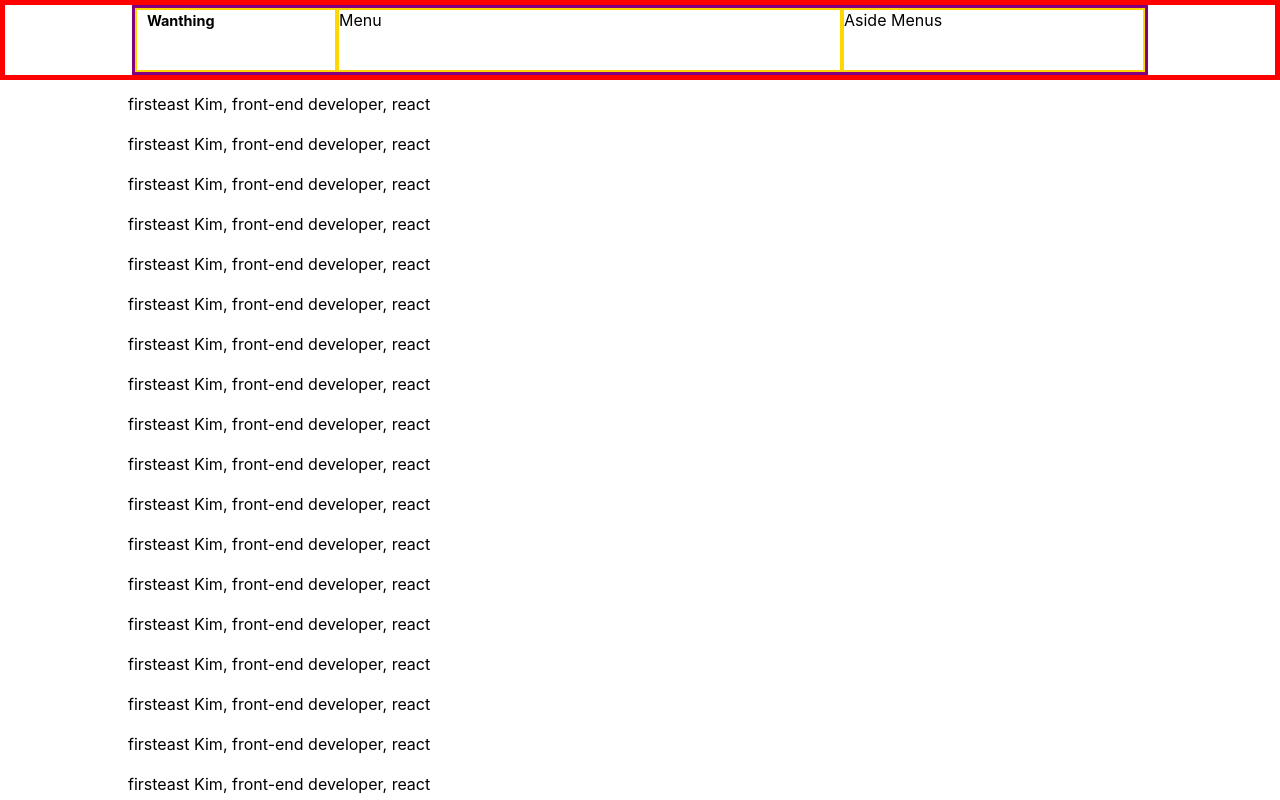
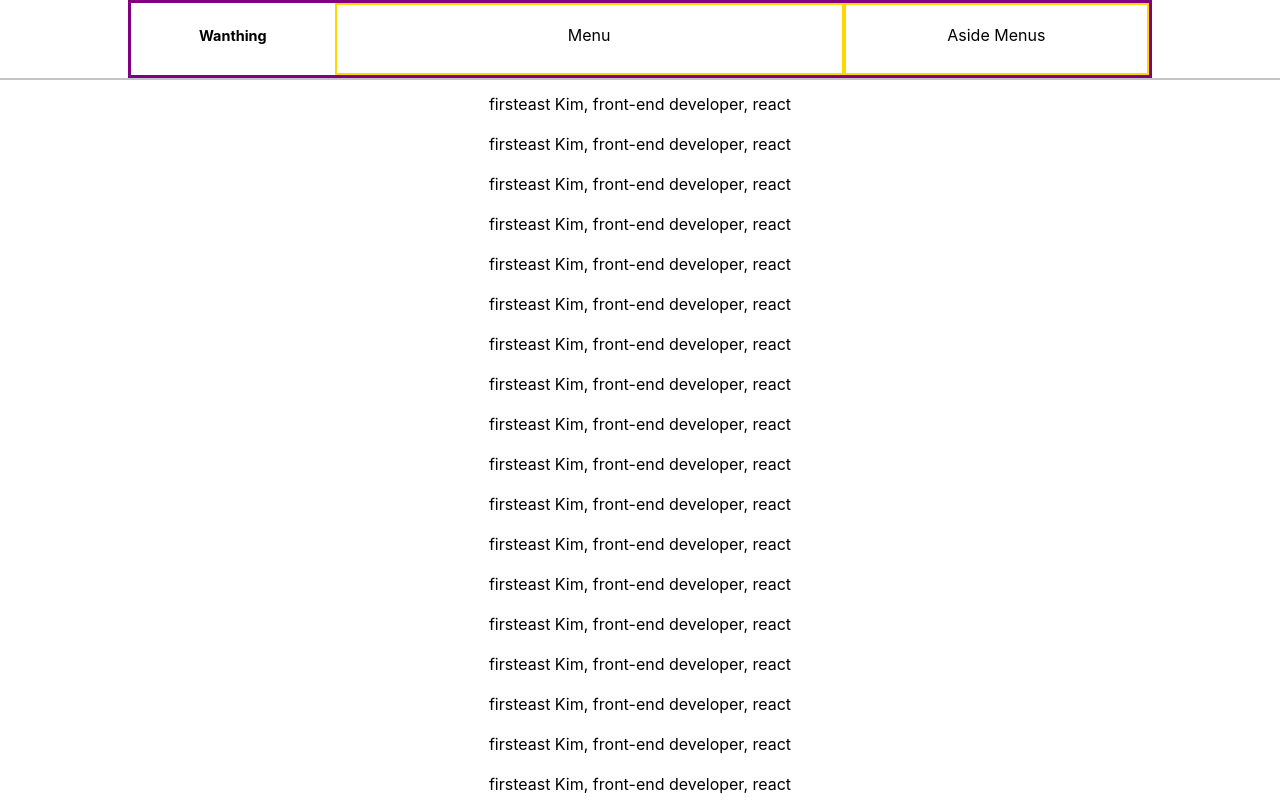
Before and after one commit to 201411108/free-onboarding-course, a React (Create React App) app: page / in a window 1280 px wide. Shown: the top 800 px of the page. Built offline with nearby package versions, Linux system fonts and the light colour scheme.

Commit message:
style: delete finished component's border
1. 완성된 title 컴포넌트의 경계 제거

```diff
--- a/src/containers/style.css
+++ b/src/containers/style.css
@@ -3,9 +3,10 @@
     width: 100%;
     height: 80px;
     z-index: 100;
-    border: 5px solid red;
-    /* border-bottom: 1px solid #C4C4C4; */
+    border-bottom: 2px solid #C4C4C4;
     flex-wrap: wrap;
+    text-align: center;
+    line-height: 60px;
   }
 
 .gnb-container {
@@ -17,7 +18,6 @@
 
 .title-container, .menu-container, .aside-menu-container {
   display: inline-block;
-  border: 2px solid gold;
   height: 100%;
 }
 
@@ -26,10 +26,12 @@
 }
 
 .menu-container {
+  border: 2px solid gold;
   width: 50%;
 }
 
 .aside-menu-container {
+  border: 2px solid gold;
   width: 30%;
 }
 
@@ -38,4 +40,5 @@
   width: 100%;
   height: 1200px;
   top: 81px;
+  text-align: center;
 }
```
